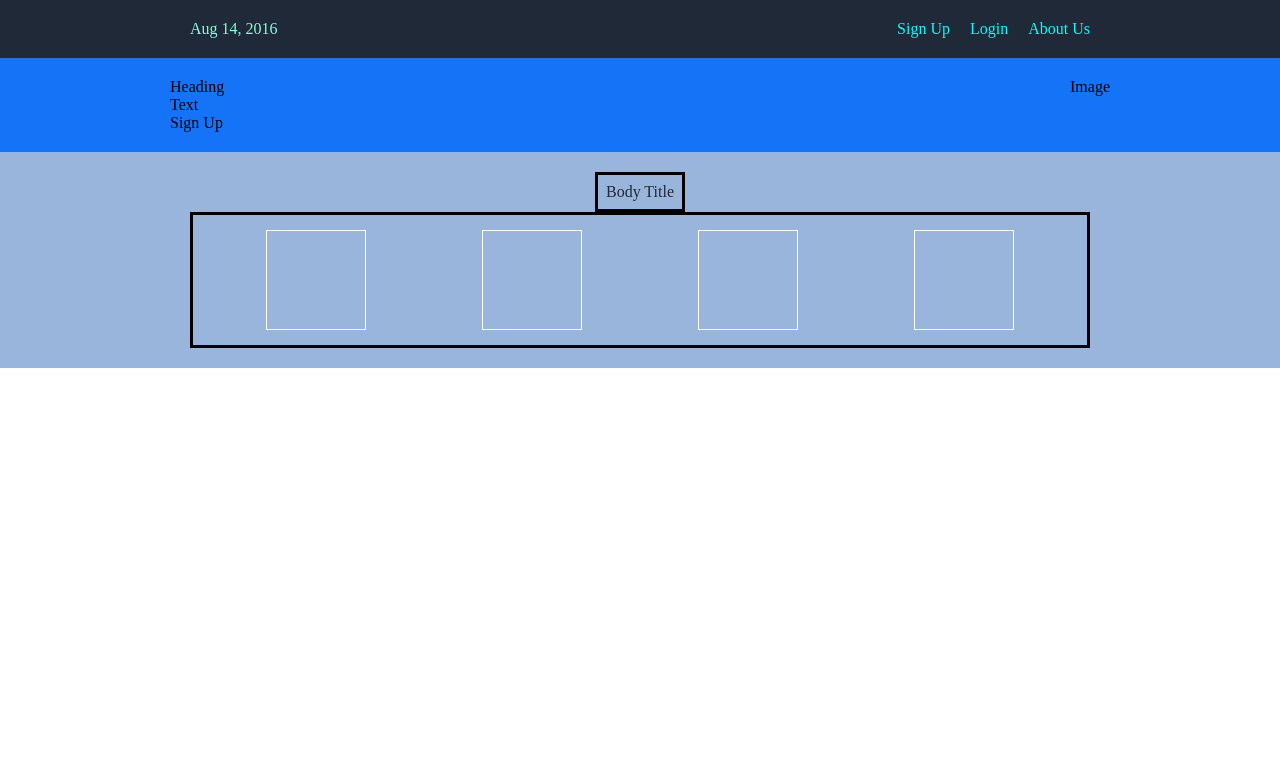
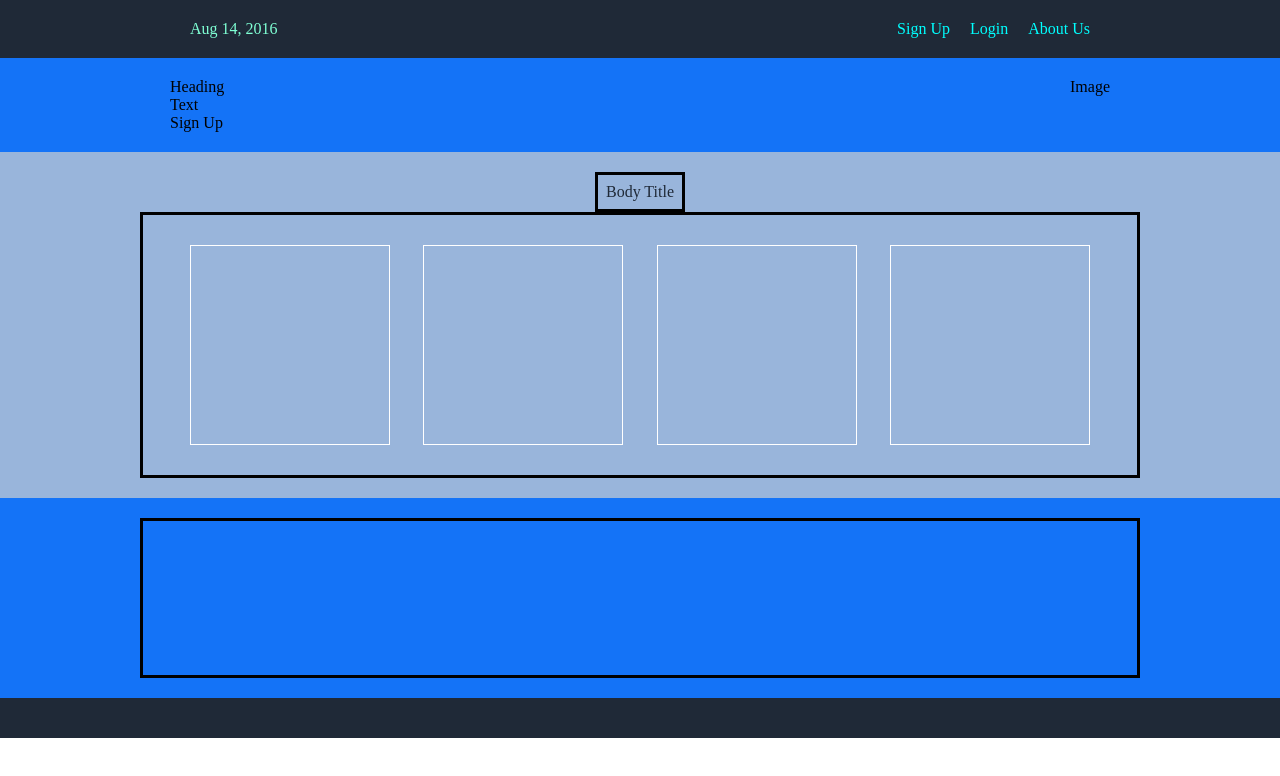
Before and after one commit to RP451/first_sites, a plain HTML site: page index.html in a window 1280 px wide. Drawn offline with Linux system fonts and the light colour scheme.

Commit message:
final website wireframe

```diff
--- a/index.html
+++ b/index.html
@@ -43,5 +43,15 @@
             <div class="grid-item"></div>
         </div>
     </div>
+
+    <div class="body2-container">
+        <div class="body2-child-container">
+
+        </div>
+    </div>
+
+    <div class="footer-container">
+
+    </div>
 </body>
 </html>
--- a/styles.css
+++ b/styles.css
@@ -86,16 +86,41 @@
    .body-grid{
     display: flex;
     border: black solid;
-    width: 900px;
+    width: 1000px;
     justify-content: space-around;
-    padding: 15px;
+    padding: 30px;
     flex-wrap: wrap;
    }
 
    .grid-item{
     display: flex;
     border: 1px solid #fff;
-    width: 100px;
-    height: 100px;
-    padding: 10px;
+    width: 200px;
+    height: 200px;
+    padding: 30px;
    }
+
+
+   .body2-container{
+    display: flex;
+    height: 200px;
+    background-color: #1473f7;
+    padding: 20px 0;
+    flex-direction: row;
+    justify-content: center;
+   }
+
+   .body2-child-container{
+    display: flex;
+    padding: 20px;
+    border: black solid;
+    width: 1000px;
+   }
+
+   .footer-container{
+    display: flex;
+    /* color: #fff; */
+    background-color: #1f2937;
+    padding: 20px 0;
+    justify-content: center;
+   }
```
